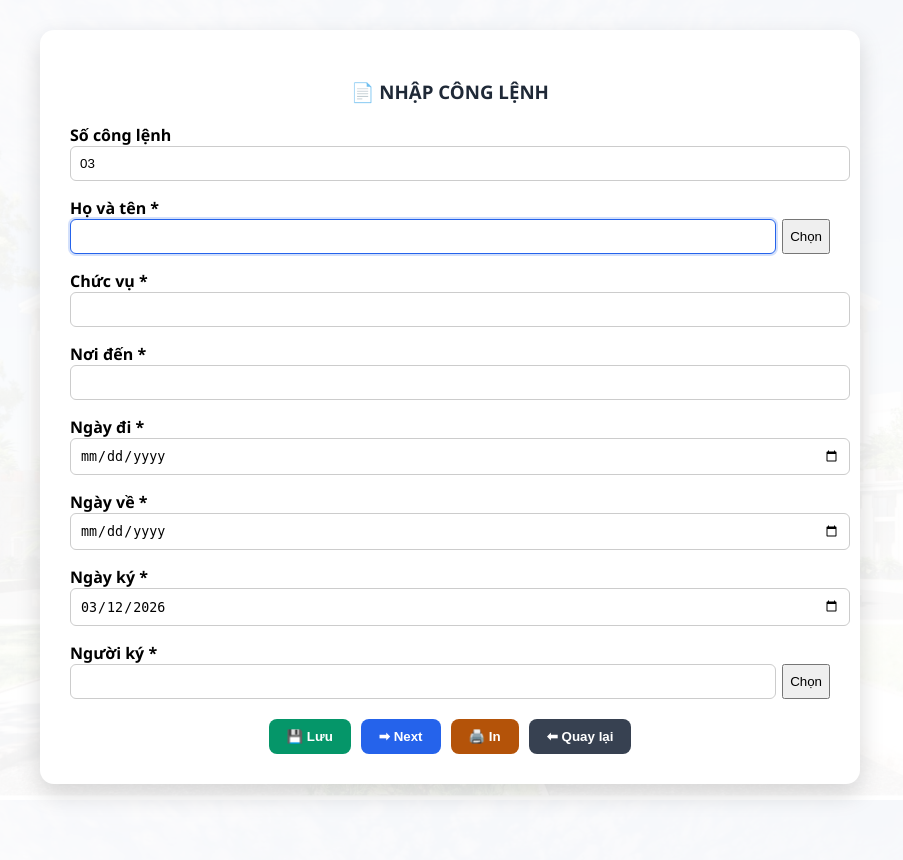
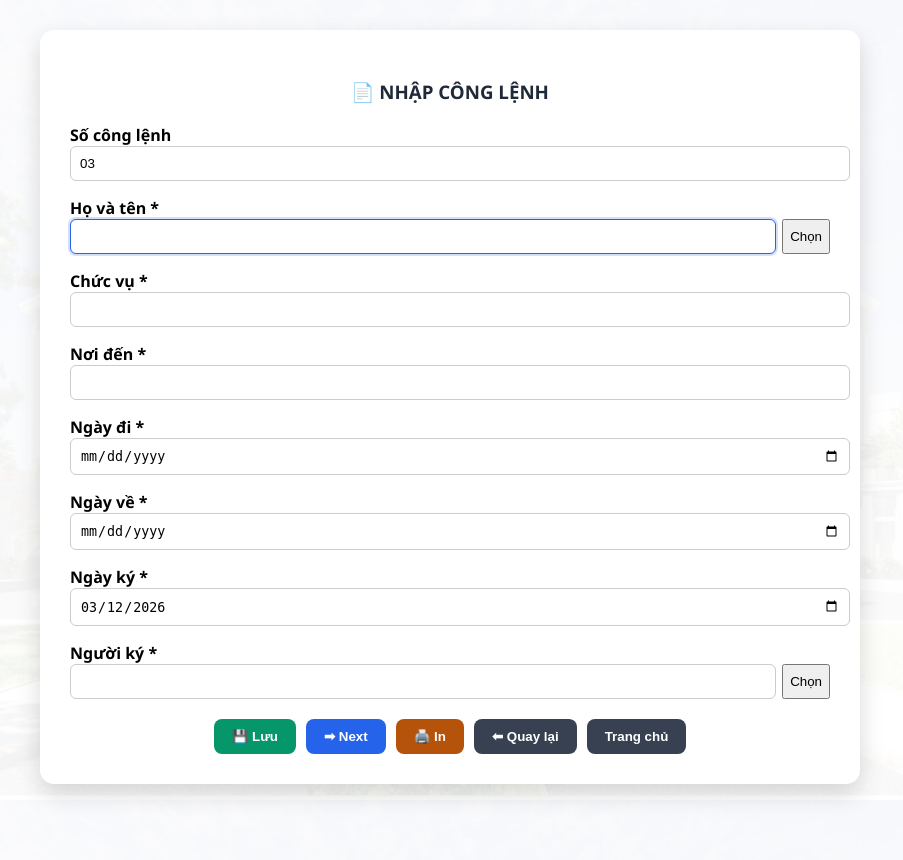
Before and after one commit to conkiencon2016-max/quanly-conglenh, a Flask app: page /nhap in a window 1280 px wide. Shown: the whole page, without its empty margins (190-1093 px from the left). Run offline with Flask 3, Linux system fonts and the light colour scheme; a user stored in the database is signed in; data comes from the database, SQL or seed files in the repository.

Commit message:
nhapconglenh.html

```diff
--- a/templates/nhapconglenh.html
+++ b/templates/nhapconglenh.html
@@ -199,6 +199,7 @@ input.error{
 <button type="button" class="btn btn-next" onclick="nextForm()">➡ Next</button>
 <button type="button" class="btn btn-print" onclick="printWord()">🖨️ In</button>
 <button type="button" class="btn btn-home" onclick="goBack()">⬅ Quay lại</button>
+    <a href="/"><button type="button" class="btn btn-home">Trang chủ</button></a>
 </div>
 
 </form>
@@ -439,4 +440,5 @@ overflow:auto;
 </div>
 </div>
 </body>
+
 </html>
```
